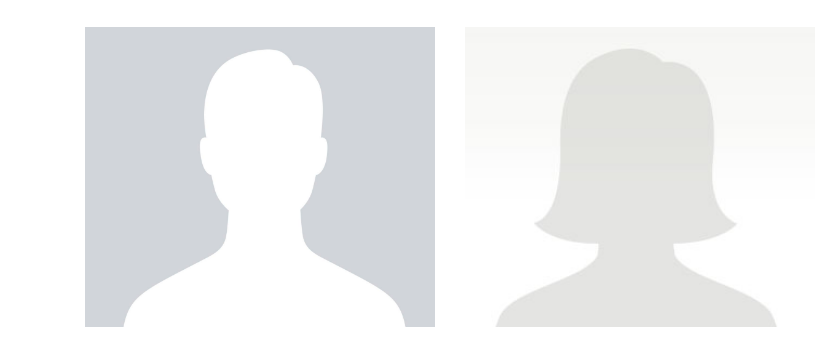
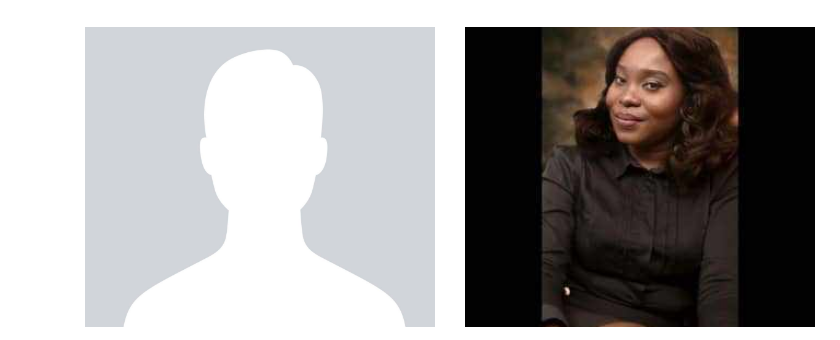
Before and after one commit to geddev1617/Castlegate-Law, a plain HTML site: page team.html in a window 1280 px wide. Shown: the part 1035-1375 px from the top of the page, 0-840 px from the left. Drawn offline with Linux system fonts and the light colour scheme; grey boxes are pictures that could not be loaded.

Commit message:
image update
Signed-off-by: Toby Okeke <toby.okeke@gmail.com>

```diff
--- a/team.html
+++ b/team.html
@@ -112,7 +112,7 @@
           </div>
           <div class="col-sm-6 col-md-4">
             <div class="block-10">
-              <div class="won-img mb-3" style="background-image: url(images/defaultfemale.jpg);"></div>
+              <div class="won-img mb-3" style="background-image: url(images/wawu.jpg);"></div>
               <div class="person-info">
                 <span class="name-2 mb-3">WAWU NORI (SENIOR PARTNER, HEAD OF CORPORATE AND BUSINESS LAW)</span>
                 <p>Nori Wawu was called to the bar in 2006, after obtaining her LL.B (Hons.) from the prestigious Ahmadu Bello University (ABU) Zaria and B.L from the Nigerian Law School Bwari. She is an Appointed Neutral Facilitator of the Federal High Court Alternative Dispute Resolution Centre and is a Member of the Nigerian Bar Association (NBA) and the Association of Professional Negotiators and Mediators (APNM).</p>
```
Also changed, not shown: images/wawu.jpg (added).
